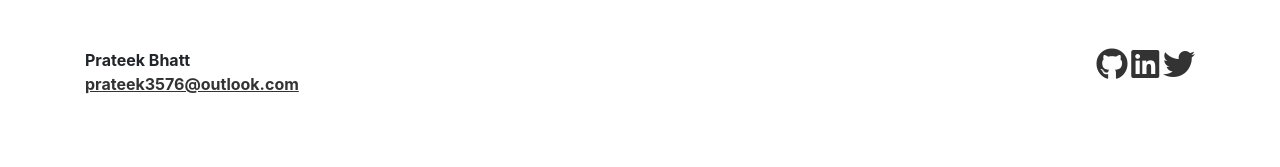
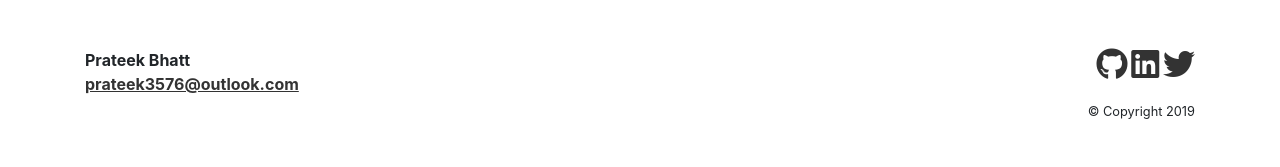
Before and after one commit to prateek3576/prateek3576.github.io, a Jekyll site: the page built from index.html, in a window 1280 px wide. Shown: the part 902-1069 px from the top of the page. Built offline with Jekyll 4.4.1, drawn with Linux system fonts in a browser that asks for light colours; nearby versions of some CDN libraries; some web fonts are replaced.

Commit message:
copyright added

```diff
--- a/_includes/footer.html
+++ b/_includes/footer.html
@@ -31,6 +31,8 @@
                     <a href="https://www.linkedin.com/in/prateek3576"><i class="fab fa-linkedin fa-2x"></i></a>
                     <a href="https://twitter.com/prateek3576"><i class="fab fa-twitter fa-2x"></i></a>
                 </p>
+
+                <small>&copy; Copyright 2019</small>
             </div>
 
         </div>
```
